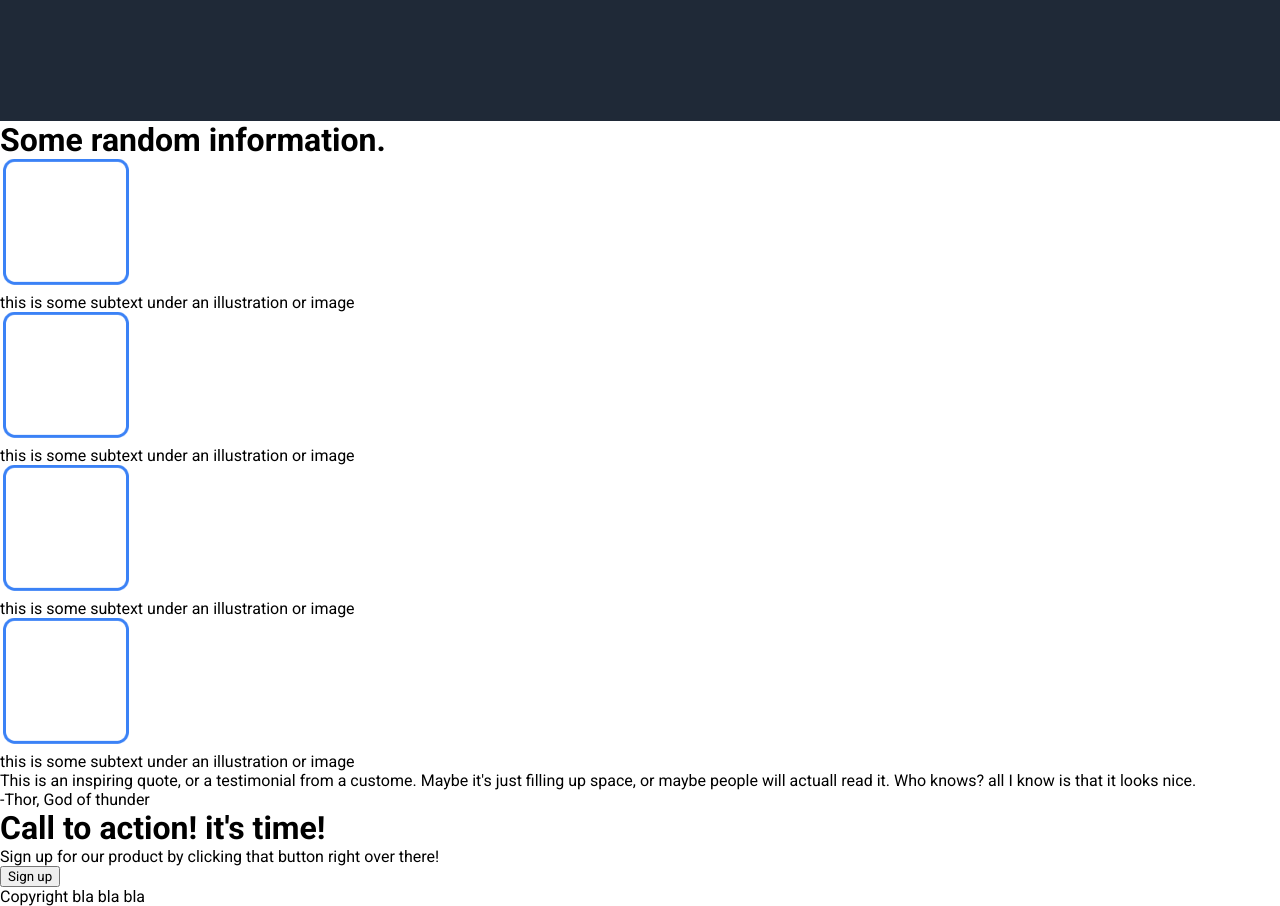
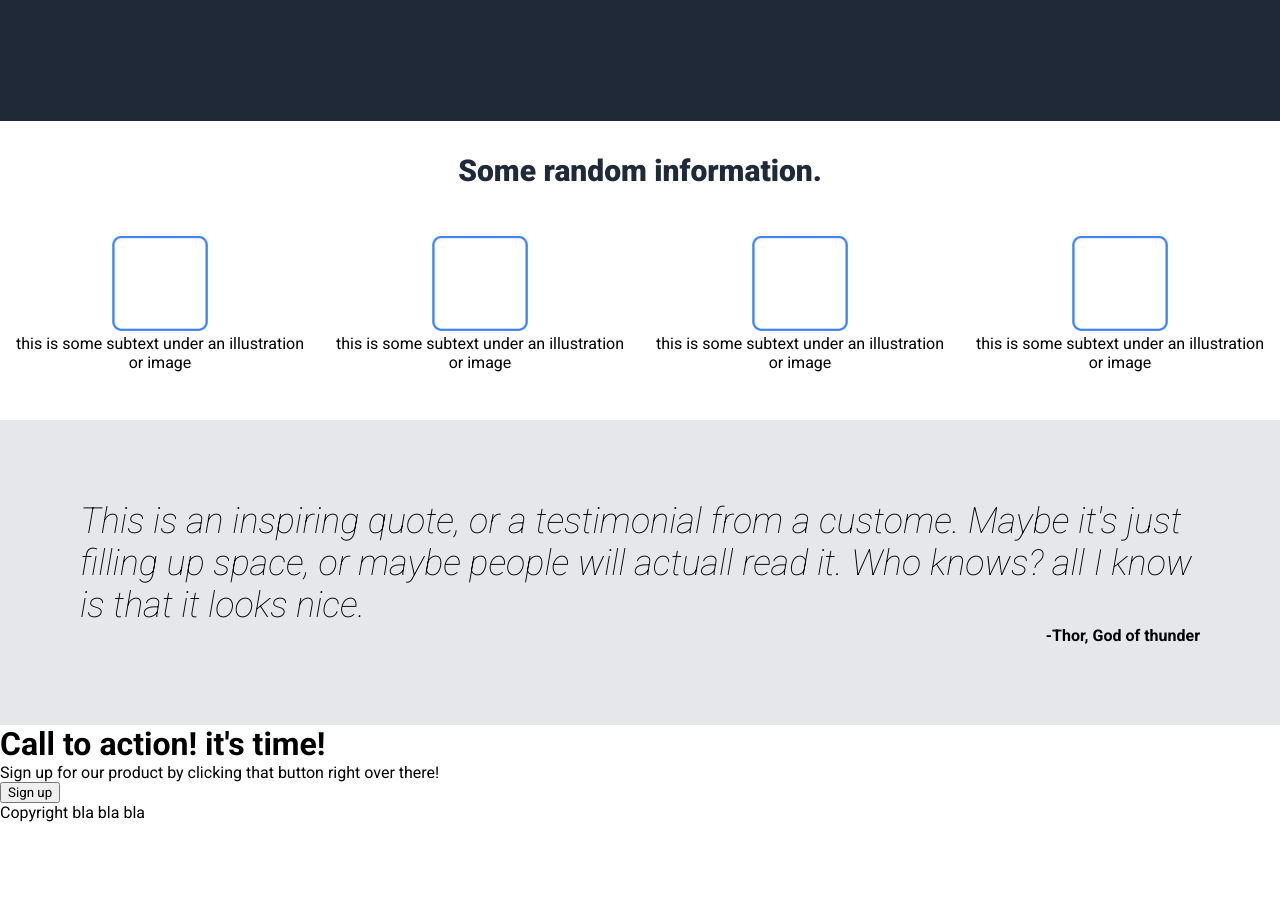
Before and after one commit to oe14/landing-page1, a plain HTML site: page index.html in a window 1280 px wide. Shown: the part 420-1326 px from the top of the page. After the commit the page ends 1242 px from the top, so only its background shows below. Drawn offline with Linux system fonts and the light colour scheme.

Commit message:
third and fourth section styling

```diff
--- a/index.html
+++ b/index.html
@@ -57,25 +57,25 @@ third section  -->
 <div class="third">
 
 
-<h1>Some random information.</h1>
+<h1 id="thirdsectionheader">Some random information.</h1>
 
-
+<div class="cardscontainer">
 <div class="cards">
-    <img src="img/card.PNG" alt="card">
-    <p>this is some subtext under an illustration or image</p>
+    <img class="cardimage" src="img/card.PNG" alt="card">
+    <p class="cardstext">this is some subtext under an illustration or image</p>
 </div>
 
 <div class="cards">
-    <img src="img/card.PNG" alt="card">
-    <p>this is some subtext under an illustration or image</p>
+    <img  class="cardimage"  src="img/card.PNG" alt="card">
+    <p class="cardstext">this is some subtext under an illustration or image</p>
 </div>
 <div class="cards">
-    <img src="img/card.PNG" alt="card">
-    <p>this is some subtext under an illustration or image</p>
+    <img class="cardimage"  src="img/card.PNG" alt="card">
+    <p class="cardstext">this is some subtext under an illustration or image</p>
 </div>
 <div class="cards">
-    <img src="img/card.PNG" alt="card">
-    <p>this is some subtext under an illustration or image</p>
+    <img class="cardimage"  src="img/card.PNG" alt="card">
+    <p class="cardstext">this is some subtext under an illustration or image</p>
 </div>
 </div>
 
--- a/styles.css
+++ b/styles.css
@@ -79,3 +79,55 @@ margin-bottom:1rem;
  padding-right:1.5rem;
  color:white;
 }
+
+
+/*
+third section */
+#thirdsectionheader{
+    text-align:center;
+    color:#1f2937;
+    font-size:30px;
+    font-weight:900;
+
+    margin-top:2rem;
+}
+
+
+.cards{
+
+
+    flex-wrap: wrap;
+
+}
+.cardimage{
+    max-width:100px;
+}
+.cardscontainer{
+    display:flex;
+    margin-top:2rem;
+    margin-bottom:2rem;
+}
+.cards{
+    margin: 1rem;
+    display:flex;
+    justify-content: center;
+}
+.cardstext{
+    text-align: center;
+}
+
+/*
+fourth section  */
+
+.fourth{
+    background-color: #e5e7eb;
+    padding:5rem;
+}
+#quote{
+    font-size:36px;
+    font-style:italic ;
+    font-weight:250}
+    #author{
+        text-align: end;
+        font-weight:bold;
+    }
```
